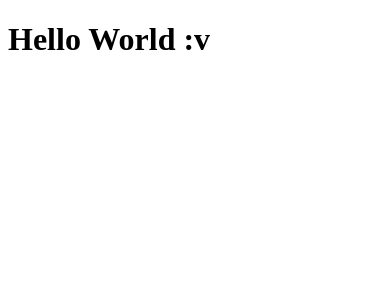
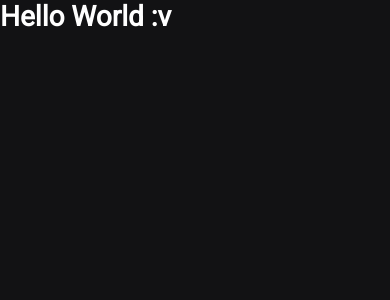
Before and after one commit to hesspearl/reactnews, a Next.js app: page / in a window 390 px wide. Shown: the top 300 px of the page. Built offline with nearby package versions, Linux system fonts and the light colour scheme.

Commit message:
add gloable styles

```diff
--- a/src/pages/_app.tsx
+++ b/src/pages/_app.tsx
@@ -1,4 +1,5 @@
 import {AppProps} from 'next/app';
+import '../styles/globale.scss'
 
 function MyApp({ Component, pageProps }: AppProps) {
   return <Component {...pageProps} />
--- a/src/pages/_document.tsx
+++ b/src/pages/_document.tsx
@@ -9,7 +9,7 @@
      <link rel="preconnect" href="https://fonts.googleapis.com"/>
      <link rel="preconnect" href="https://fonts.gstatic.com" />
      <link href="https://fonts.googleapis.com/css2?family=Roboto&display=swap" rel="stylesheet"/ >
-    <title>ReactNews</title>
+
      </Head>
      <body>
     <Main/>
--- a/src/pages/index.tsx
+++ b/src/pages/index.tsx
@@ -1,6 +1,14 @@
+import Head from "next/head"
+import styles from '../styles/home.module.scss'
 
 export default function Home() {
   return (
-    <h1>Hello World :v</h1>
+    <div>
+      <Head>
+      <title>ReactNews</title>
+      </Head>
+        <h1>Hello World :v</h1>
+    </div>
+
   )
 }
--- /dev/null
+++ b/src/styles/globale.scss
@@ -0,0 +1,47 @@
+* {
+  margin: 0;
+  padding: 0;
+  box-sizing: border-box;
+}
+:root {
+  --white: #ffffff;
+  --gray-100: #e1e1e6;
+  --gray-300: #a8a8b3;
+  --gray-900: #121214;
+  --cyan-500: #61dafb;
+  --yellow-500: #eba417;
+}
+
+body {
+  background: var(--gray-900);
+  color: var(--white);
+}
+
+@media (max-width: 1080px) {
+  html {
+    font-size: 93.75%;
+  }
+}
+
+@media (max-width: 720px) {
+  html {
+    font-size: 87.5%;
+  }
+}
+
+body,
+input,
+textarea,
+select,
+button {
+  font: 400 1rem "Roboto", san-serif;
+}
+
+button {
+  cursor: pointer;
+}
+
+a {
+  color: inherit;
+  text-decoration: none;
+}
--- a/src/styles/home.module.scss
+++ b/src/styles/home.module.scss
@@ -0,0 +1,3 @@
+div {
+  font-family: "Roboto";
+}
```
